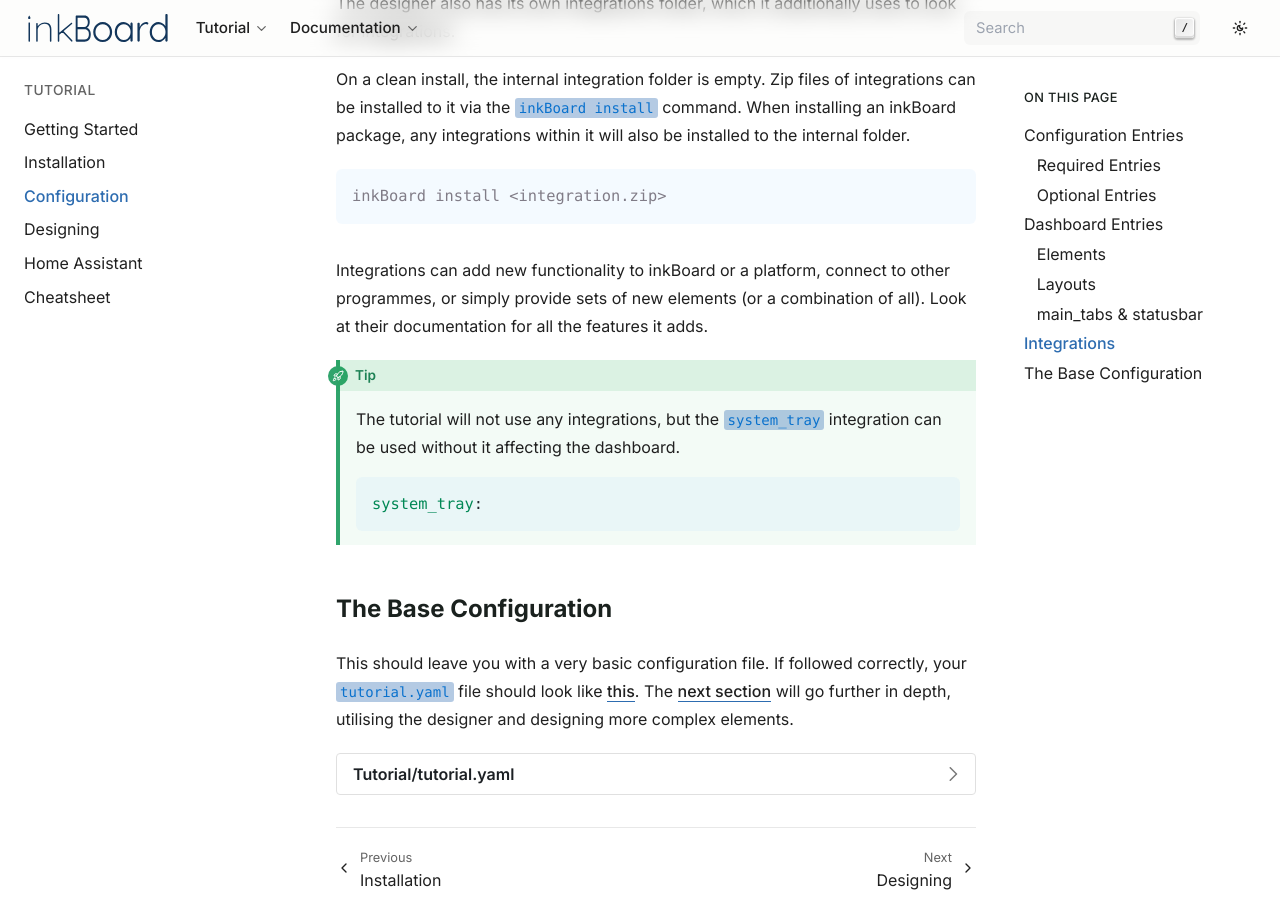
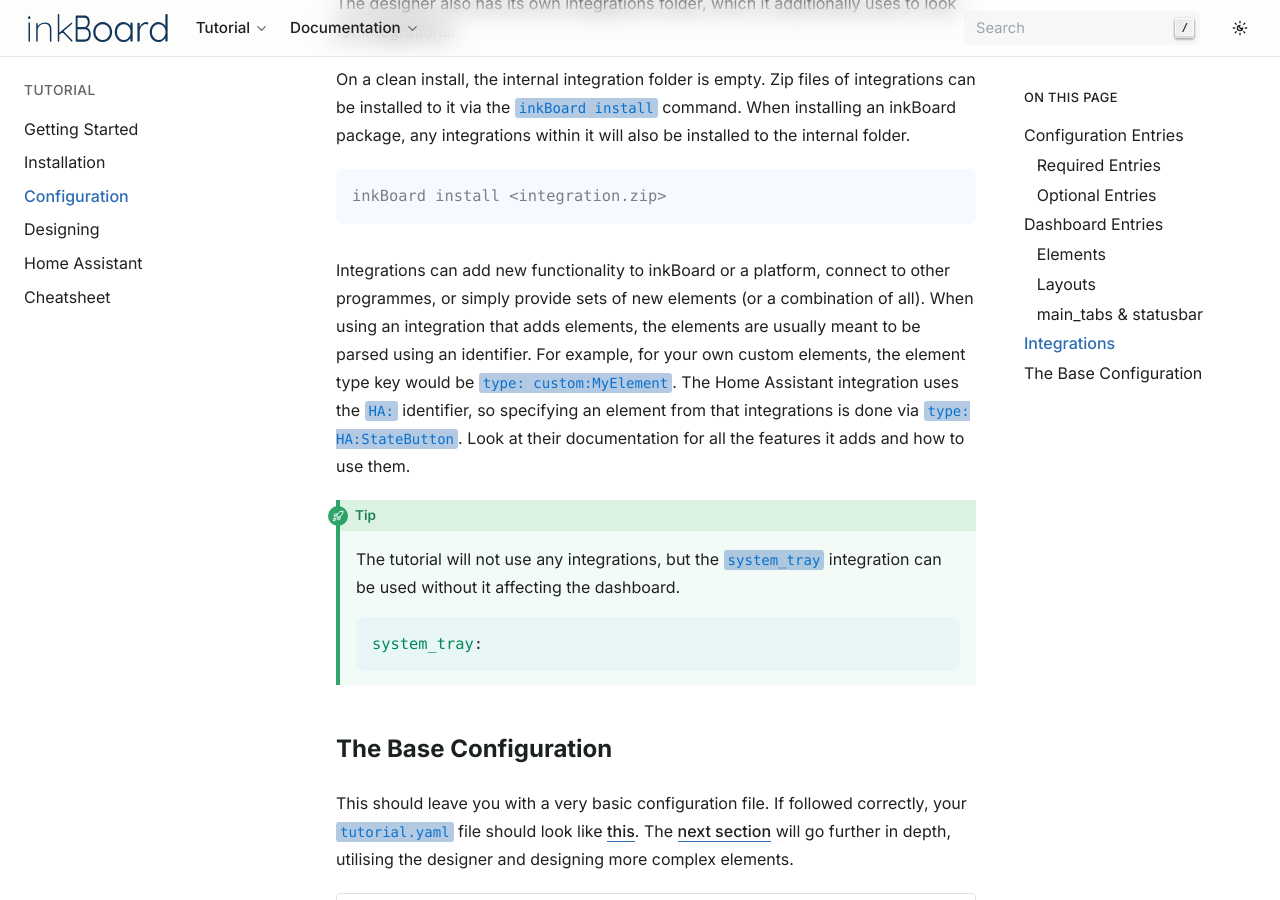
Before and after one commit to Slalamander/inkBoard-docs, a Sphinx documentation site: the page built from docs/source/tutorial/configuration.rst, in a window 1280 px wide and 900 px high, scrolled down 8075 px. Built offline with Sphinx 7.4.7, drawn with Linux system fonts in a browser that asks for light colours.

Commit message:
add how to parse elements from integrations

```diff
--- a/docs/source/tutorial/configuration.rst
+++ b/docs/source/tutorial/configuration.rst
@@ -228,8 +228,10 @@
   inkBoard install <integration.zip>
 
 Integrations can add new functionality to inkBoard or a platform, connect to other programmes, or simply provide sets of new elements (or a combination of all).
-Look at their documentation for all the features it adds.
-
+When using an integration that adds elements, the elements are usually meant to be parsed using an identifier.
+For example, for your own custom elements, the element type key would be ``type: custom:MyElement``.
+The Home Assistant integration uses the ``HA:`` identifier, so specifying an element from that integrations is done via ``type: HA:StateButton``.
+Look at their documentation for all the features it adds and how to use them.
 
 .. tip::
   The tutorial will not use any integrations, but the ``system_tray`` integration can be used without it affecting the dashboard.
```
